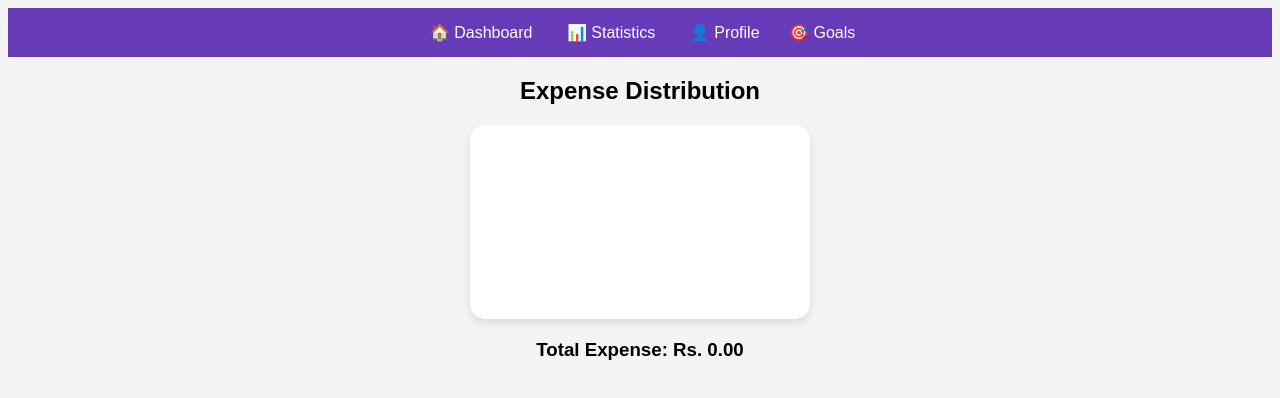
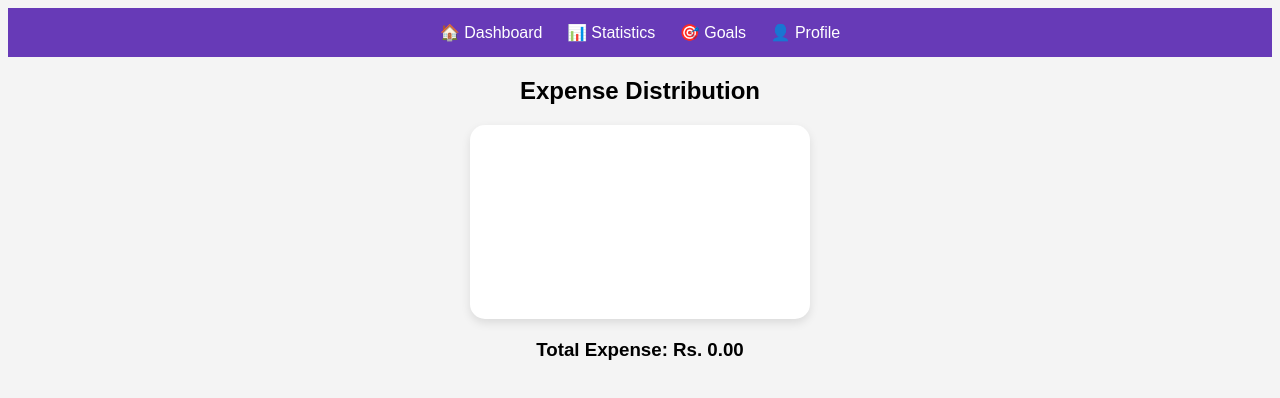
Before and after one commit to kalpaniwasana99-cmyk/expense-tracker-devops-assignment, a plain HTML site: page frontend/summary.html in a window 1280 px wide. Drawn offline with nearby package versions, Linux system fonts and the light colour scheme; no server answers.

Commit message:
feat:modifyStat

```diff
--- a/frontend/summary.html
+++ b/frontend/summary.html
@@ -1,16 +1,17 @@
 <!DOCTYPE html>
 <html>
 <head>
+    <meta charset="UTF-8">
+    <meta name="viewport" content="width=device-width, initial-scale=1.0">
     <title>Expense Statistics</title>
     <script src="https://cdn.jsdelivr.net/npm/chart.js"></script>
 </head>
-<body style="font-family: sans-serif; text-align: center; background-color: #f4f4f4;">
-
-    <nav style="background: #673ab7; padding: 15px; margin-bottom: 20px;">
-        <a href="index.html" style="color: white; margin: 15px; text-decoration: none;">🏠 Dashboard</a>
-        <a href="summary.html" style="color: white; margin: 15px; text-decoration: none;">📊 Statistics</a>
-        <a href="profile.html" style="color: white; margin: 15px; text-decoration: none;">👤 Profile</a>
+    <body style="font-family: sans-serif; text-align: center; background-color: #f4f4f4;">
+    <nav style="background: #673ab7; padding: 15px; text-align: center;">
+        <a href="index.html" style="color: white; margin: 10px; text-decoration: none;">🏠 Dashboard</a>
+        <a href="summary.html" style="color: white; margin: 10px; text-decoration: none;">📊 Statistics</a>
         <a href="goals.html" style="color: white; margin: 10px; text-decoration: none;">🎯 Goals</a>
+        <a href="profile.html" style="color: white; margin: 10px; text-decoration: none;">👤 Profile</a>
     </nav>
 
     <h2>Expense Distribution</h2>
```
